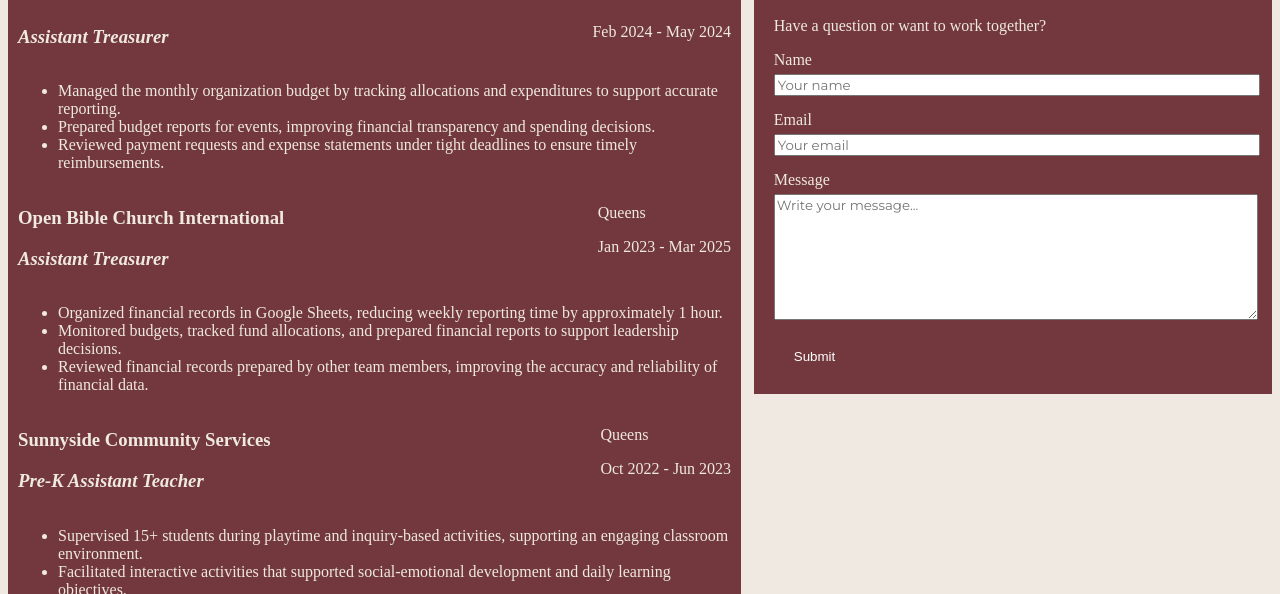
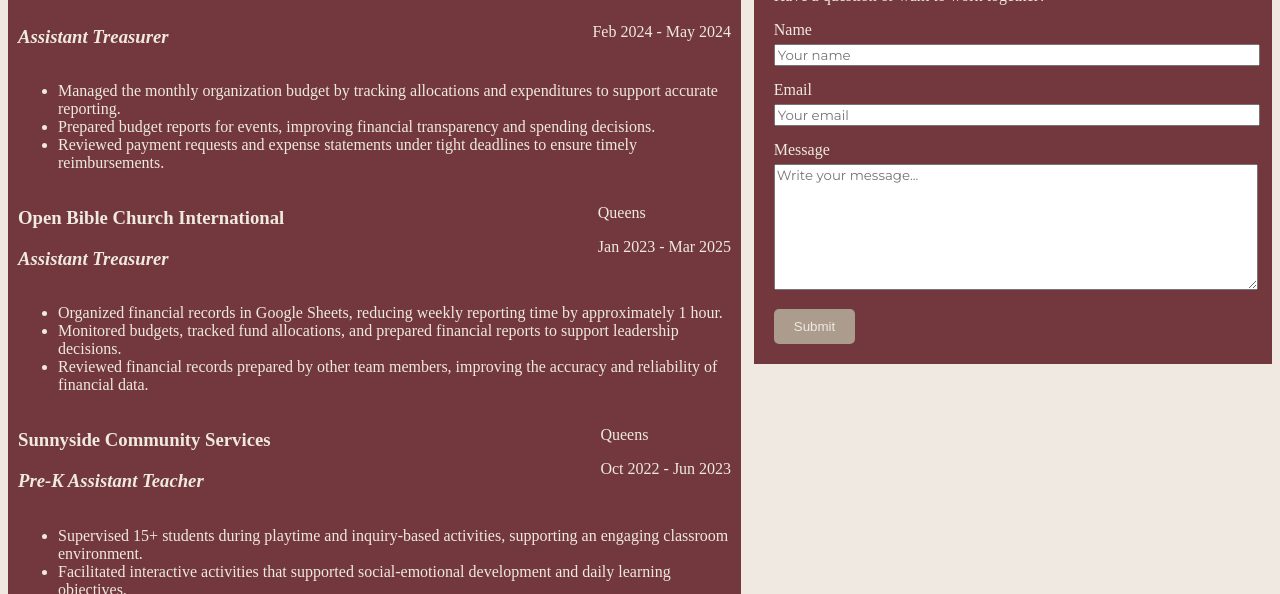
Before and after one commit to neomiestrada10/portfolio-website, a plain HTML site: page index.html in a window 1280 px wide. Shown: the part 738-1332 px from the top of the page. Drawn offline with Linux system fonts and the light colour scheme.

Commit message:
Lessen margin between hobbies and footer

```diff
--- a/styles.css
+++ b/styles.css
@@ -142,7 +142,7 @@ h2 {
 footer {
     background-color: #72383D;
     padding: 20px;
-    margin-top: 40px;
+    margin-top: 10px;
 }
 
 footer h2 {
@@ -170,8 +170,8 @@ footer h2 {
 }
 
 footer button {
-    background-color: #72383D;
-    color: white;
+    background-color: #AC9C8D;
+    color: #EFE9E1;
     padding: 10px 20px;
     border: none;
     border-radius: 5px;
```
